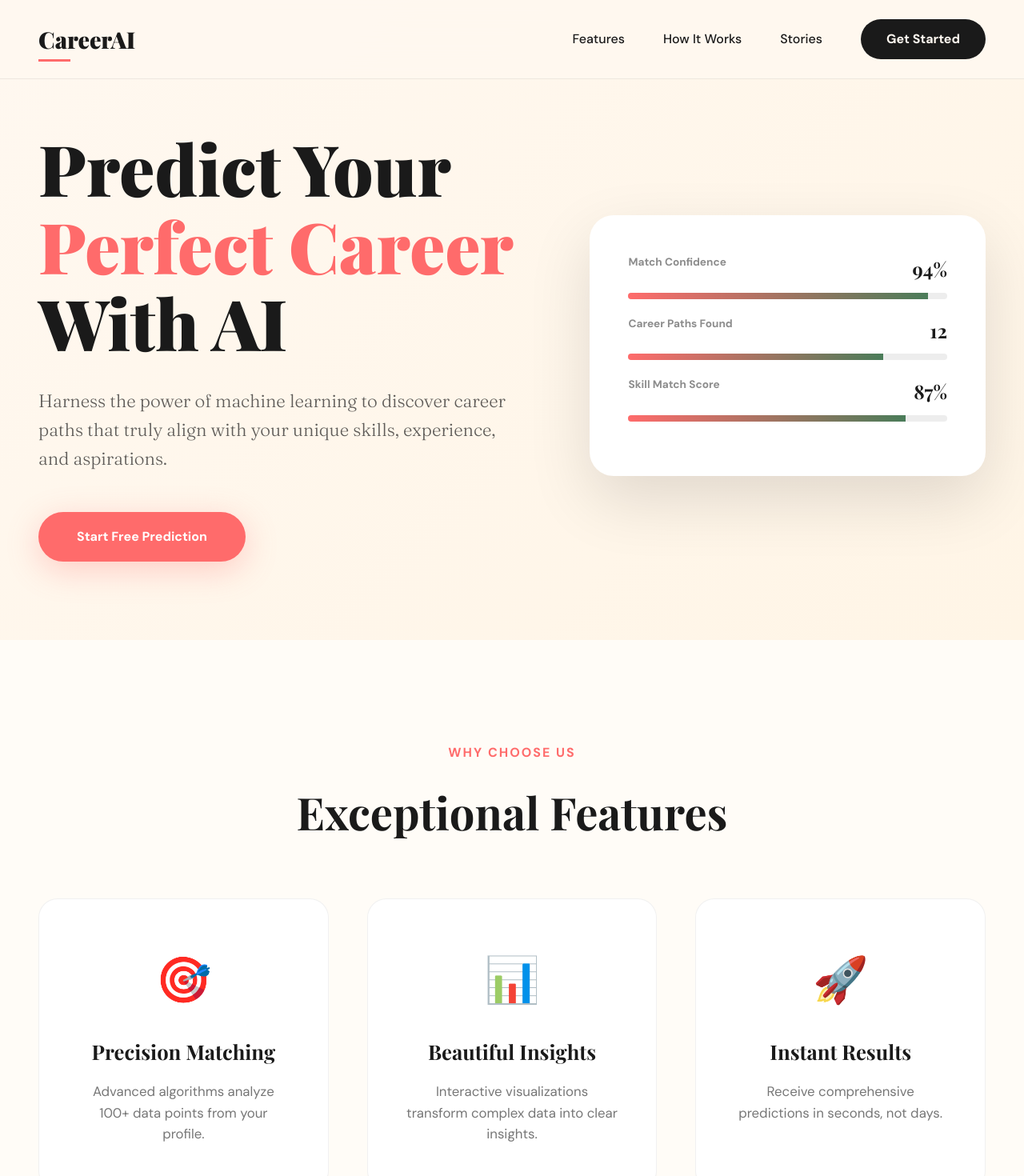
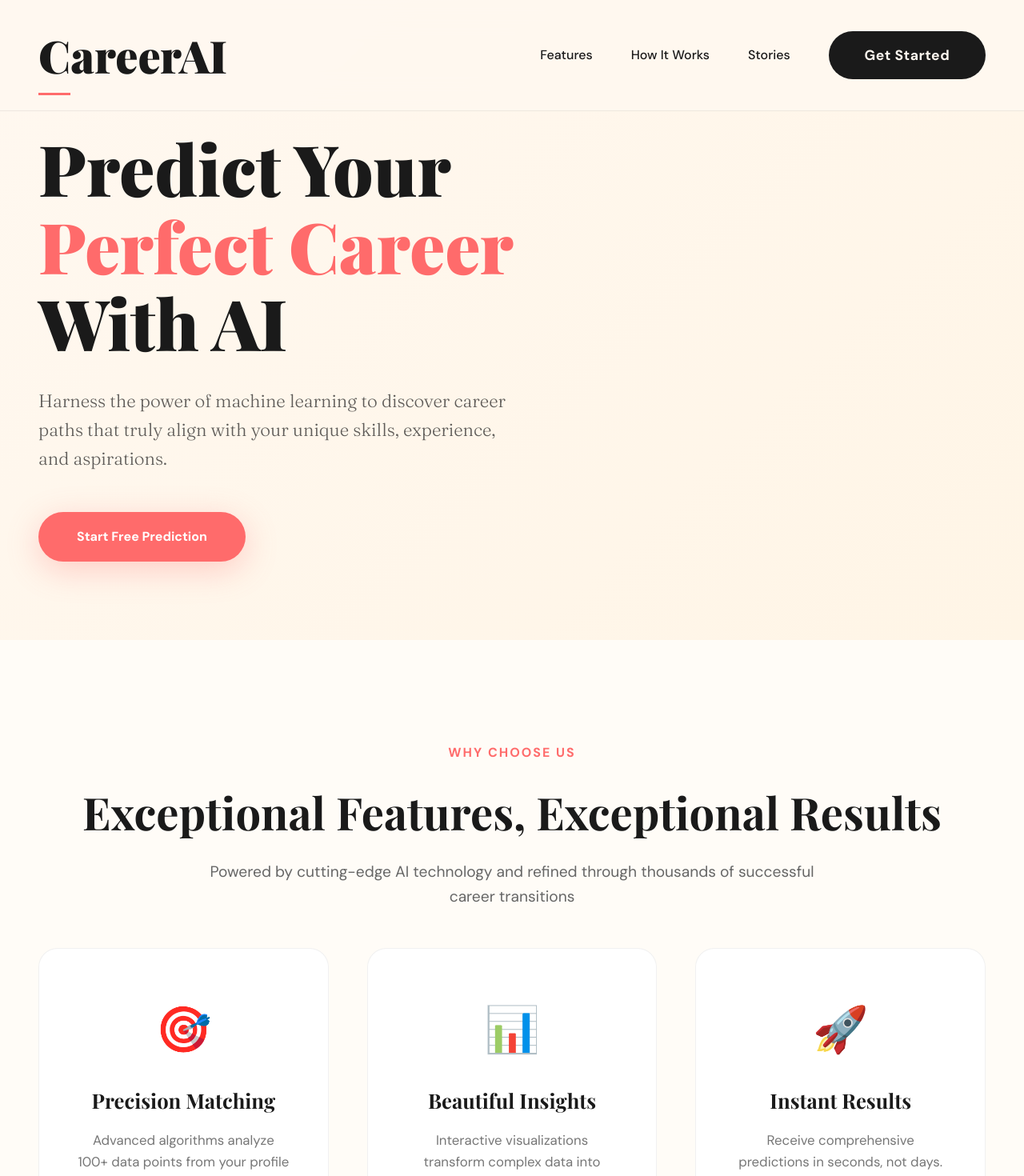
Before and after one commit to HimanshiJethva/CareerAI-, a React (Vite) app in the folder my-react-app/: page / in a window 1280 px wide. Shown: the top 1470 px of the page at 80% size. Built offline with nearby package versions, Linux system fonts and the light colour scheme.

Commit message:
Changes In UI

```diff
--- a/my-react-app/src/App.css
+++ b/my-react-app/src/App.css
@@ -45,19 +45,31 @@ body {
 
 /* Header & Nav */
 header {
-    position: fixed; top: 0; width: 100%; z-index: 1000;
-    background: rgba(255, 248, 240, 0.95); backdrop-filter: blur(20px);
+    position: fixed;
+    top: 0;
+    width: 100%;
+    z-index: 1000;
+    background: rgba(255, 248, 240, 0.95);
+    backdrop-filter: blur(20px);
     border-bottom: 1px solid rgba(26, 26, 26, 0.08);
 }
 
 nav {
-    max-width: 1400px; margin: 0 auto; padding: 1.5rem 3rem;
-    display: flex; justify-content: space-between; align-items: center;
+    max-width: 1700px;
+    margin: 0 auto;
+    padding: 1.5rem 3rem;
+    display: flex;
+    justify-content: space-between;
+    align-items: center;
 }
 
 .logo {
-    font-family: 'Playfair Display', serif; font-size: 1.8rem; font-weight: 900;
-    color: var(--charcoal); text-decoration: none; position: relative;
+    font-family: 'Playfair Display', serif;
+    font-size: 3.5rem;
+    font-weight: 900;
+    color: var(--charcoal);
+    text-decoration: none;
+     position: relative;
 }
 
 .logo::after {
@@ -65,13 +77,46 @@ nav {
     width: 40px; height: 3px; background: var(--coral);
 }
 
-.nav-links { display: flex; gap: 3rem; list-style: none; align-items: center; }
-.nav-links a { text-decoration: none; color: var(--charcoal); font-weight: 500; }
+.nav-links {
+     display: flex;
+      gap: 3rem;
+      list-style: none;
+      align-items: center;
+     }
+.nav-links a {
+    text-decoration: none;
+    color: var(--charcoal);
+    font-weight: 500;
+    position: relative;
+    padding: 5px 0;
+    }
+
+.nav-links a::before {
+            content: '';
+            position: absolute;
+            bottom: -3px;
+            left: 0;
+            width: 0;
+            height: 2px;
+            background: var(--coral);
+            transition: width 0.3s cubic-bezier(0.4, 0, 0.2, 1);
+        }
+
+        .nav-links a:hover::before {
+            width: 100%;
+        }
 
 .nav-cta {
-    background: var(--charcoal); color: var(--cream);
-    padding: 0.9rem 2rem; border-radius: 50px; border: none;
-    font-weight: 600; cursor: pointer; transition: 0.3s;
+    background: var(--charcoal);
+    color: var(--cream);
+    padding: 1.2rem 2.8rem;
+    border-radius: 50px;
+    border: none;
+    font-size: 1.1rem;
+    letter-spacing: 0.5px;
+    font-weight: 600;
+    cursor: pointer;
+    transition: 0.3s;
 }
 
 /* Hero Section */
@@ -103,32 +148,63 @@ nav {
     box-shadow: 0 10px 40px rgba(255, 107, 107, 0.3); cursor: pointer;
 }
 
-/* Visual Card */
+/* Visual Card
 .visual-card {
     background: white; padding: 3rem; border-radius: 30px;
     box-shadow: 0 30px 80px rgba(0, 0, 0, 0.12);
-}
+} */
 
 .stat-bar { height: 8px; background: rgba(26, 26, 26, 0.08); border-radius: 10px; margin: 10px 0 20px; overflow: hidden; }
 .stat-fill { height: 100%; background: linear-gradient(90deg, var(--coral), var(--sage)); transition: 2s ease-out; }
 
 /* Features */
-.features { padding: 8rem 3rem; background: var(--warm-white); text-align: center; }
+.features {
+    padding: 8rem 3rem;
+    background: var(--warm-white);
+     text-align: center;
+    }
+
 .features-grid {
-    max-width: 1400px; margin: 4rem auto 0;
-    display: grid; grid-template-columns: repeat(3, 1fr); gap: 3rem;
+    max-width: 1400px;
+    margin: 3rem auto 0;
+    display: grid;
+     grid-template-columns: repeat(3, 1fr);
+     gap: 3rem;
 }
 
 .feature-card {
-    background: white; padding: 3.5rem 3rem; border-radius: 24px;
-    border: 1px solid rgba(26, 26, 26, 0.06); transition: 0.5s;
+    background: white;
+    padding: 3.5rem 3rem;
+    border-radius: 24px;
+    border: 1px solid rgba(26, 26, 26, 0.06);
+    transition: all 0.5s cubic-bezier(0.4, 0, 0.2, 1);
+    position: relative;
+    overflow: hidden;
 }
 
-.feature-card:hover { transform: translateY(-10px); box-shadow: 0 30px 70px rgba(0,0,0,0.12); }
+.feature-card::before {
+            content: '';
+            position: absolute;
+            top: 0;
+            left: 0;
+            width: 100%;
+            height: 4px;
+            background: linear-gradient(90deg, var(--coral), var(--gold));
+            transform: scaleX(0);
+            transform-origin: left;
+            transition: transform 0.5s cubic-bezier(0.4, 0, 0.2, 1);
+        }
+
+.feature-card:hover::before {
+            transform: scaleX(1);
+        }
+.feature-card:hover {
+    transform: translateY(-10px);
+    box-shadow: 0 30px 70px rgba(0,0,0,0.12); }
 
 /* Showcase Section */
-.showcase { padding: 8rem 3rem; background: var(--charcoal); color: white; }
-.showcase-content { max-width: 1400px; margin: 0 auto; display: grid; grid-template-columns: 1fr 1fr; gap: 6rem; align-items: center; }
+/* .showcase { padding: 8rem 3rem; background: var(--charcoal); color: white; }
+.showcase-content { max-width: 1400px; margin: 0 auto; display: grid; grid-template-columns: 1fr 1fr; gap: 6rem; align-items: center; } */
 .prediction-item {
     background: rgba(255, 255, 255, 0.08); padding: 2rem; border-radius: 20px;
     margin-bottom: 1.5rem; display: flex; justify-content: space-between; align-items: center;
@@ -278,7 +354,7 @@ nav {
     .testimonials-grid { grid-template-columns: 1fr; }
 }
 
-/* Footer Styling */
+/* Footer Styling - Updated for Better Visibility */
 footer {
     background: var(--charcoal);
     color: white;
@@ -295,23 +371,29 @@ footer {
     text-align: left;
 }
 
+/* Brand Name (CareerAI) */
 .footer-brand h3 {
     font-family: 'Playfair Display', serif;
-    font-size: 2rem;
+    font-size: 2.5rem; /* 2rem se badhakar 2.5rem kiya */
     font-weight: 900;
     margin-bottom: 1.5rem;
 }
 
+/* CareerAI ke niche wala description */
 .footer-brand p {
-    color: rgba(255, 255, 255, 0.7);
+    color: rgba(255, 255, 255, 0.8); /* Opacity thodi badhayi taaki chamke */
     line-height: 1.8;
+    font-size: 1.15rem; /* Font size badhaya */
+    max-width: 400px;
 }
 
+/* Headings (Product, Company, Legal) */
 .footer-section h4 {
     font-family: 'Playfair Display', serif;
-    font-size: 1.2rem;
+    font-size: 1.8rem; /* 1.2rem se badhakar 1.5rem kiya */
     color: var(--coral);
-    margin-bottom: 1.5rem;
+    margin-bottom: 1.8rem;
+    font-weight: 700;
 }
 
 .footer-links {
@@ -319,25 +401,29 @@ footer {
 }
 
 .footer-links li {
-    margin-bottom: 1rem;
+    margin-bottom: 1.2rem; /* Gap thoda badhaya */
 }
 
+/* Sabhi Links (Features, Privacy, etc.) */
 .footer-links a {
-    color: rgba(255, 255, 255, 0.7);
+    color: rgba(255, 255, 255, 0.8);
+    font-size: 1.2rem; /* Naya font size add kiya */
     text-decoration: none;
     transition: 0.3s;
 }
 
 .footer-links a:hover {
     color: white;
-    padding-left: 5px;
+    padding-left: 8px; /* Hover effect thoda clear kiya */
 }
 
+/* Bottom Copyright Text */
 .footer-bottom {
     border-top: 1px solid rgba(255, 255, 255, 0.1);
     padding-top: 2.5rem;
     text-align: center;
-    color: rgba(255, 255, 255, 0.5);
+    color: rgba(255, 255, 255, 0.6);
+    font-size: 1rem; /* Font size fix kiya */
 }
 
 .social-icons {
@@ -347,25 +433,65 @@ footer {
 }
 
 .social-icon {
-    width: 40px;
-    height: 40px;
+    width: 50px;
+    height: 50px;
     background: rgba(255, 255, 255, 0.1);
     border-radius: 50%;
     display: flex;
     align-items: center;
     justify-content: center;
     cursor: pointer;
-    transition: 0.3s;
+    font-size: 1.5rem;
+    transition: all 0.4s cubic-bezier(0.4, 0, 0.2, 1);
 }
 
 .social-icon:hover {
     background: var(--coral);
-    transform: translateY(-5px);
+    transform: translateY(-5px) rotate(360deg);
 }
 
 @media (max-width: 1024px) {
     .footer-content { grid-template-columns: 1fr 1fr; }
 }
+
+/* ========== STATS TICKER ========== */
+        .stats-ticker {
+            background: var(--charcoal);
+            padding: 2.5rem 0;
+            overflow: hidden;
+        }
+
+        .ticker-content {
+            display: flex;
+            gap: 8rem;
+            animation: scroll 30s linear infinite;
+        }
+
+        @keyframes scroll {
+            0% { transform: translateX(0); }
+            100% { transform: translateX(-50%); }
+        }
+
+        .ticker-item {
+            display: flex;
+            align-items: center;
+            gap: 1.5rem;
+            white-space: nowrap;
+        }
+
+        .ticker-number {
+            font-family: 'Playfair Display', serif;
+            font-size: 2.5rem;
+            font-weight: 900;
+            color: var(--coral);
+        }
+
+        .ticker-text {
+            color: rgba(255, 255, 255, 0.8);
+            font-size: 1rem;
+            font-weight: 500;
+        }
+
 
 /* ============================================================
    LOGIN & SIGNUP (AUTH) SECTIONS - NEW & IMPROVED SIZE
@@ -471,27 +597,33 @@ footer {
         font-size: 2rem !important;
     }
 }
-.dashboard-wrapper { display: flex; height: 100vh; background: #f0f2f5; font-family: 'DM Sans', sans-serif; }
+.dashboard-wrapper { display: flex; height: 100vh; background: #FFF5F5; font-family: 'DM Sans', sans-serif;
+                    overflow: hidden;}
 
 /* Sidebar */
-.dash-sidebar { width: 350px; background: #FF8E9E; color: black; padding: 3.5rem; display: flex; flex-direction: column; }
+.dash-sidebar { width: 350px; background: #FF8E9E; color: black; padding: 3.5rem; display: flex;
+    flex-direction: column; position: fixed; left: 0; top: 0; bottom: 0; height: 100vh;}
 .sidebar-logo { font-family: 'Playfair Display'; font-size: 3rem; color: #1A1A1A; margin-bottom: 3rem; font-weight: 1000; }
 .stepper-vertical { flex-grow: 1; }
 .step-item { display: flex; gap: 15px; margin-bottom: 2.8rem; align-items: center; opacity: 0.4; transition: 0.3s; }
 .step-item.active { opacity: 1; transform: translateX(10px); }
 .step-item.completed { opacity: 0.8; color: #1B5E20; }
-.step-num { width: 32px; height: 32px; border: 2px solid white; border-radius: 50%; display: flex; align-items: center; justify-content: center; font-weight: bold; }
+.step-num { width: 32px; height: 32px; border: 2px solid white; border-radius: 50%; display: flex; align-items: center;
+    justify-content: center; font-weight: bold; }
 .step-item.active .step-num { background: #FF6B6B; border-color: #FF6B6B; }
 .step-txt span { display: block; font-weight: 600; font-size: 1.4rem; white-space: nowrap;}
 .step-txt small { font-size: 1.1rem; opacity: 0.7; }
 .sidebar-footer { border-top: 1px solid #333; padding-top: 1.5rem; }
-.logout-btn { background: none; border: 1px solid #555; color: black; padding: 0.5rem 1rem; border-radius: 5px; cursor: pointer; margin-top: 10px; }
+.logout-btn { background: none; border: 1px solid #555; color: black; padding: 0.5rem 1rem; border-radius: 5px;
+    cursor: pointer; margin-top: 10px; }
 
 /* Main Area */
-.dash-main { flex-grow: 1; padding: 4rem 6rem; overflow-y: auto; text-align: left; }
+.dash-main { flex-grow: 1; padding: 2rem 6rem; overflow-y: hidden; text-align: left; box-sizing: border-box;;
+            margin-left: 350px; width: calc(100% - 350px); height: 100vh; padding: 4rem 6rem; }
 .form-header h1 { font-family: 'Playfair Display'; font-size: 2.8rem; margin-bottom: 0.5rem; }
 .form-header p{ font-size:1.3rem; color:black; margin-top: 5px; font-weight: 500; }
-.wide-card { background: white; padding: 3.5rem; border-radius: 24px; box-shadow: 0 15px 40px rgba(0,0,0,0.04); margin-top: 2rem; min-height: 550px; }
+.wide-card { background: white; padding: 3.5rem; border-radius: 24px; box-shadow: 0 15px 40px rgba(0,0,0,0.04);
+     margin-top: 2rem; min-height: 550px; }
 /* .wide-card (Line 494) ke thik niche ye naya block paste karein */
 .step-view h2, .step-title {
     font-size: 1.8rem !important; /* Isse size badi ho jayegi */
@@ -533,6 +665,7 @@ footer {
 .slider-group label { display: flex; justify-content: space-between; font-weight: 600; margin-bottom: 10px; font-size: 1.15rem; }
 .slider-group input { width: 100%; accent-color: #FF6B6B; }
 
+
 .checkbox-section { margin-top: 3rem; padding-top: 2rem; border-top: 1px solid #eee; }
 .check-grid { display: flex; gap: 2rem; margin-top: 1.5rem; }
 .check-item { display: flex; align-items: center; gap: 10px; font-weight: 500; cursor: pointer; }
@@ -553,7 +686,41 @@ footer {
 }
 .btn-main:hover { transform: translateY(-3px); box-shadow: 0 10px 20px rgba(0,0,0,0.1); color:white;}
 .btn-back { background: none; border: none; color: #666; font-weight: 600; cursor: pointer; text-decoration: underline; }
+.btn-main:disabled, .btn-predict-gradient:disabled {
+    background: #cccccc !important;
+    cursor: not-allowed !important;
+    opacity: 0.7;
+    transform: none !important;
+    box-shadow: none !important;
+}
+/* Predict Career button ka naya style */
+.btn-predict-gradient {
+    background-color: #1A1A1A !important; /* Pure Black shade */
+    color: #FFFFFF !important;         /* Text colour White */
+    padding: 1rem 2.5rem;
+    border-radius: 50px;              /* Round corners */
+    border: none;
+    font-weight: 600;
+    font-size: 1.1rem;
+    cursor: pointer;
+    transition: all 0.3s ease;
+    box-shadow: 0 4px 15px rgba(0, 0, 0, 0.2);
+}
 
+/* Hover karne par halka sa effect */
+.btn-predict-gradient:hover {
+    background-color: #333333 !important; /* Halka grey-black hover par */
+    transform: translateY(-2px);
+    box-shadow: 0 6px 20px rgba(0, 0, 0, 0.3);
+}
+
+/* Disabled state (Validation fail hone par) */
+.btn-predict-gradient:disabled {
+    background-color: #cccccc !important;
+    color: #666666 !important;
+    cursor: not-allowed !important;
+    transform: none !important;
+}
 /* Container for scrolling if fields are many */
 .pills-container-scroll {
     max-height: 400px;
--- a/my-react-app/src/pages/LandingPage.jsx
+++ b/my-react-app/src/pages/LandingPage.jsx
@@ -34,26 +34,44 @@ function LandingPage({setView})
                 <button className="btn-primary" onClick={()=>setView("login")}>Start Free Prediction</button>
                 </div>
             </div>
-            <div className="hero-visual">
+            {/* <div className="hero-visual">
                 <div className="visual-card">
                 <StatItem label="Match Confidence" value="94%" width="94%" />
                 <StatItem label="Career Paths Found" value="12" width="80%" />
                 <StatItem label="Skill Match Score" value="87%" width="87%" />
                 </div>
-            </div>
+            </div> */}
             </div>
         </section>
 
         {/* FEATURES SECTION */}
         <section id="features" className="features">
-            <div className="section-header">
-            <p style={{color: 'var(--coral)', fontWeight: 'bold', letterSpacing: '2px'}}>WHY CHOOSE US</p>
-            <h2 style={{fontFamily: 'Playfair Display', fontSize: '3.5rem', marginTop: '1rem'}}>Exceptional Features</h2>
+             <div className="section-header" style={{ textAlign: 'center', marginBottom: '3rem' }}>
+            {/* Eyebrow Text */}
+            <p style={{ color: 'var(--coral)', fontWeight: 'bold', letterSpacing: '2px', textTransform: 'uppercase' }}>
+              WHY CHOOSE US
+            </p>
+
+            {/* Heading (HTML wala text) */}
+            <h2 style={{ fontFamily: 'Playfair Display', fontSize: '3.5rem', marginTop: '1rem', color: 'var(--charcoal)' }}>
+              Exceptional Features, Exceptional Results
+            </h2>
+
+            {/* Subtitle (Jo HTML mein tha) */}
+            <p style={{
+              fontSize: '1.2rem',
+              color: '#666',
+              maxWidth: '800px',
+              margin: '1rem auto 0',
+              lineHeight: '1.6'
+            }}>
+              Powered by cutting-edge AI technology and refined through thousands of successful career transitions
+            </p>
           </div>
             <div className="features-grid">
-            <FeatureCard icon="🎯" title="Precision Matching" desc="Advanced algorithms analyze 100+ data points from your profile." />
-            <FeatureCard icon="📊" title="Beautiful Insights" desc="Interactive visualizations transform complex data into clear insights." />
-            <FeatureCard icon="🚀" title="Instant Results" desc="Receive comprehensive predictions in seconds, not days." />
+          <FeatureCard icon="🎯" title="Precision Matching" desc="Advanced algorithms analyze 100+ data points from your profile to deliver remarkably accurate career predictions." />
+          <FeatureCard icon="📊" title="Beautiful Insights" desc="Interactive visualizations transform complex data into clear, actionable insights you can understand at a glance." />
+          <FeatureCard icon="🚀" title="Instant Results" desc="Receive comprehensive predictions in seconds, not days. Your future career path is just moments away." />
           <FeatureCard icon="🎓" title="Skill Roadmaps" desc="Get personalized learning paths showing exactly which skills to develop for your target career."/>
           <FeatureCard icon="🔒" title="Complete Privacy" desc="Your data is encrypted and never shared. Your career journey remains completely confidential."/>
           <FeatureCard icon="💡" title="Expert Guidance" desc="Benefit from insights derived from analyzing millions of successful career transitions worldwide."/>
@@ -61,7 +79,7 @@ function LandingPage({setView})
         </section>
 
         {/* SHOWCASE SECTION */}
-        <section className="showcase">
+        {/* <section className="showcase">
             <div className="showcase-content">
             <div className="showcase-text">
                 <h2 style={{fontFamily: 'Playfair Display', fontSize: '3.5rem', marginBottom: '2rem'}}>See Your Future Unfold</h2>
@@ -75,7 +93,7 @@ function LandingPage({setView})
                 <PredictionBox name="🥉 Full Stack Developer" score="76%" />
             </div>
             </div>
-        </section>
+        </section> */}
         {/* PROCESS SECTION */}
     <section className="process" id="how-it-works">
     <div className="section-header" style={{textAlign: 'center', marginBottom: '4rem'}}>
@@ -116,15 +134,15 @@ function LandingPage({setView})
 
         <div className="testimonials-grid">
           <TestimonialCard
-                text="This tool completely changed my career trajectory. Now I'm thriving as an ML Engineer at Google."
+              text="This tool completely changed my career trajectory. I was stuck between multiple paths, but the AI predictions gave me the clarity I needed. Now I'm thriving as an ML Engineer at Google."
               initials="PS" name="Priya Sharma" role="ML Engineer, Google"
           />
           <TestimonialCard
-                text="The personalized skill roadmap was incredible. Within 6 months I landed my dream role at Amazon."
+              text="The personalized skill roadmap was incredible. It showed me exactly what to learn, and within 6 months I landed my dream role as a Data Scientist. Absolutely life-changing!"
               initials="AK" name="Amit Kumar" role="Data Scientist, Amazon"
           />
           <TestimonialCard
-                text="I was amazed by how accurate the predictions were. The visual analytics made everything crystal clear."
+              text="I was amazed by how accurate the predictions were. The visual analytics made everything crystal clear. This is genuinely the best career guidance tool I've ever used."
               initials="SK" name="Sneha Kapoor" role="Developer, Microsoft"
           />
       </div>
```
Also changed, not shown: my-react-app/src/pages/DashboardPage.jsx (+61 -12 lines). Lines whose indentation alone changed are shown as unchanged.
